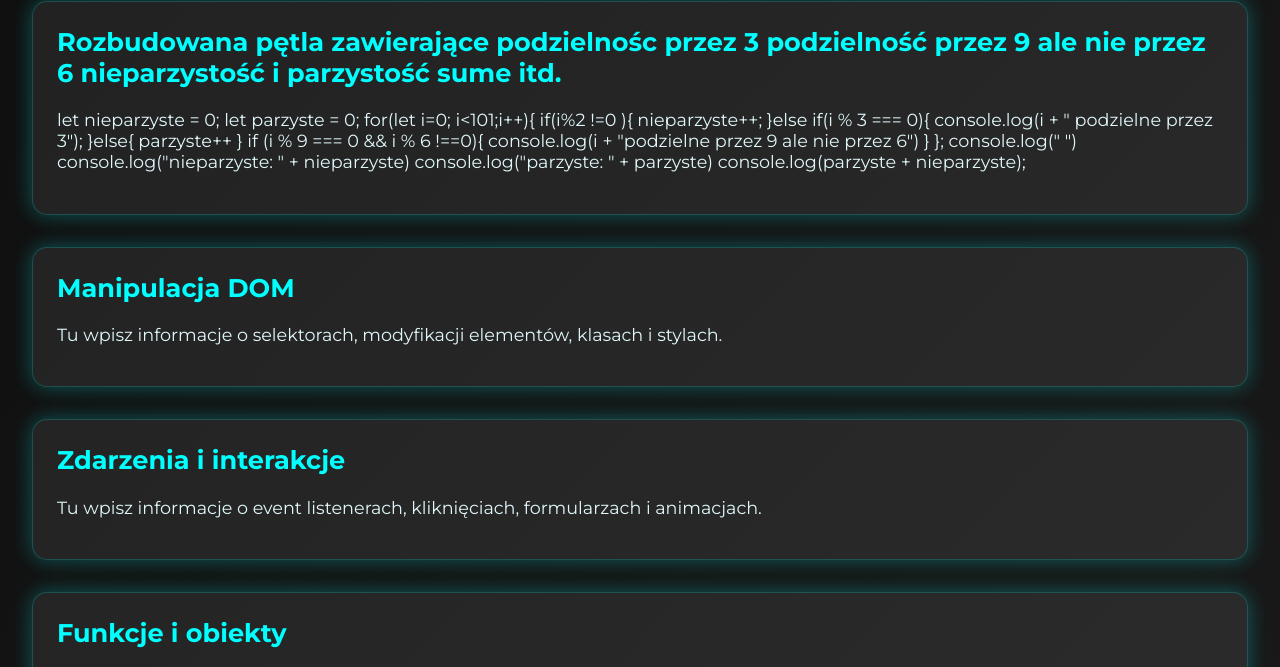
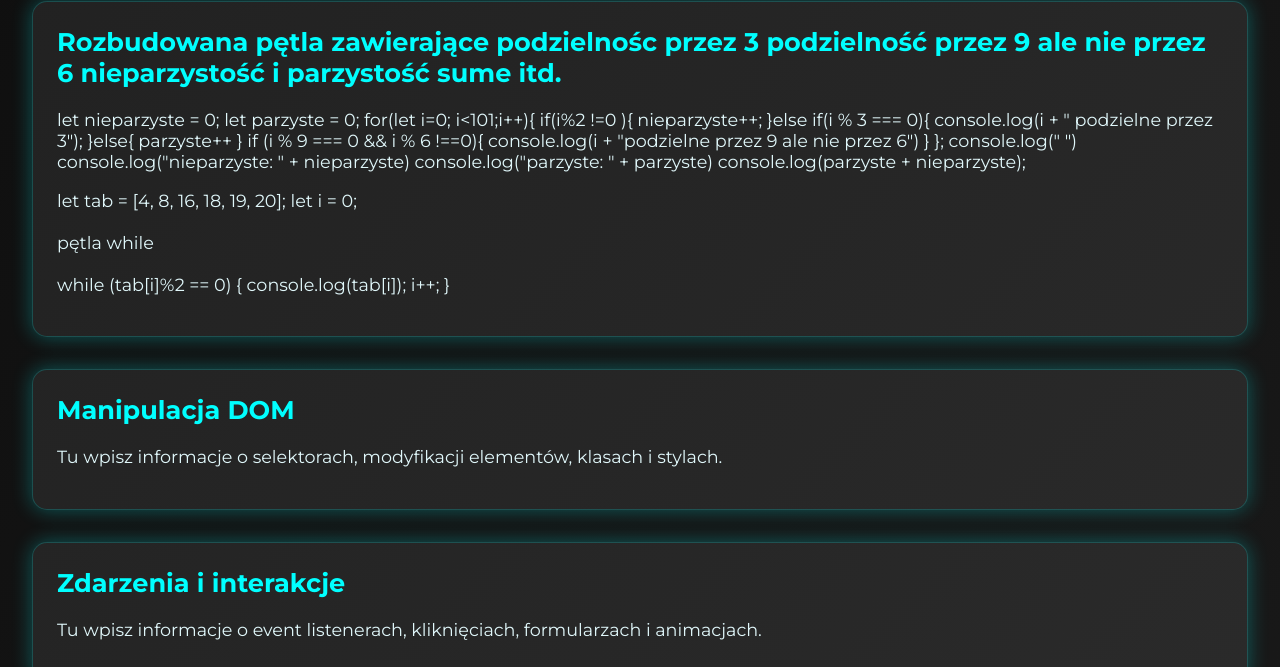
Before and after one commit to AzarathF/naukawjednymmiejscu, a plain HTML site: page javascript.html in a window 1280 px wide. Shown: the part 123-790 px from the top of the page. Drawn offline with Linux system fonts and the light colour scheme.

Commit message:
Update javascript.html

```diff
--- a/javascript.html
+++ b/javascript.html
@@ -49,7 +49,6 @@
     <h2>Rozbudowana pętla zawierające podzielnośc przez 3 podzielność przez 9 ale nie przez 6 nieparzystość i parzystość sume itd.</h2>
     <p>let nieparzyste = 0;
 let parzyste = 0;
-
 for(let i=0; i<101;i++){
     if(i%2 !=0 ){
         nieparzyste++;
@@ -58,20 +57,24 @@ for(let i=0; i<101;i++){
     }else{
         parzyste++
     }
-
     if (i % 9 === 0 && i % 6 !==0){
         console.log(i + "podzielne przez 9 ale nie przez 6")
     }
-
-
 };
-
-
 
 console.log(" ")
 console.log("nieparzyste: " + nieparzyste)
 console.log("parzyste: " + parzyste)
 console.log(parzyste + nieparzyste);</p>
+
+    <p>let tab = [4, 8, 16, 18, 19, 20];
+let i = 0;
+<br><br>pętla while<br><br>
+while (tab[i]%2 == 0) {
+    console.log(tab[i]);
+    i++;
+}
+    </p>
   </div>
 
   <div class="lesson">
```
